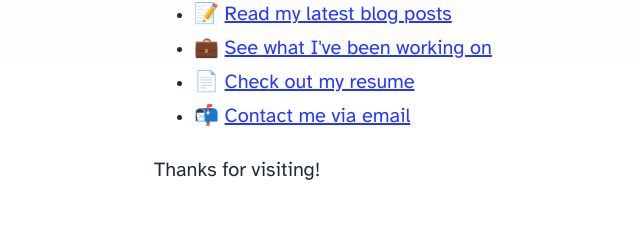
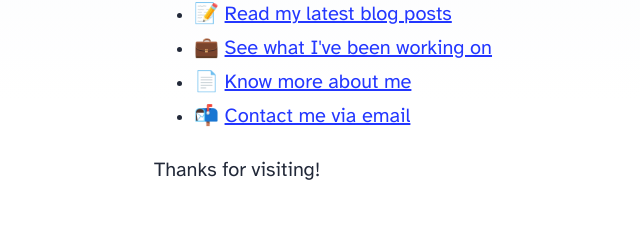
Before and after one commit to fatinul/who-tinul, an Astro site: page / in a window 1280 px wide. Shown: the part 499-739 px from the top of the page, 126-766 px from the left. Built offline with nearby package versions, Linux system fonts and the light colour scheme; Astro itself is replaced by a stand-in of ours.

```diff
--- a/src/pages/index.astro
+++ b/src/pages/index.astro
@@ -30,10 +30,9 @@
 			<ul>
 				<li>📝 <a href="/blog">Read my latest blog posts</a></li>
 				<li>💼 <a href="/projects">See what I've been working on</a></li>
-				<li>📄 <a href="/resume">Check out my resume</a></li>
+				<li>📄 <a href="/about">Know more about me</a></li>
 				<li>📬 <a href="mailto:fatinulhaziq22@gmail.com?subject=Reaching%20Out%20from%20Your%20Portfolio%20Site">Contact me via email</a></li>
 			</ul>
-
 			<p>
 				Thanks for visiting!
 			</p>
```
Also changed, not shown: src/pages/about.astro (+3 -13 lines), 2 other files.
